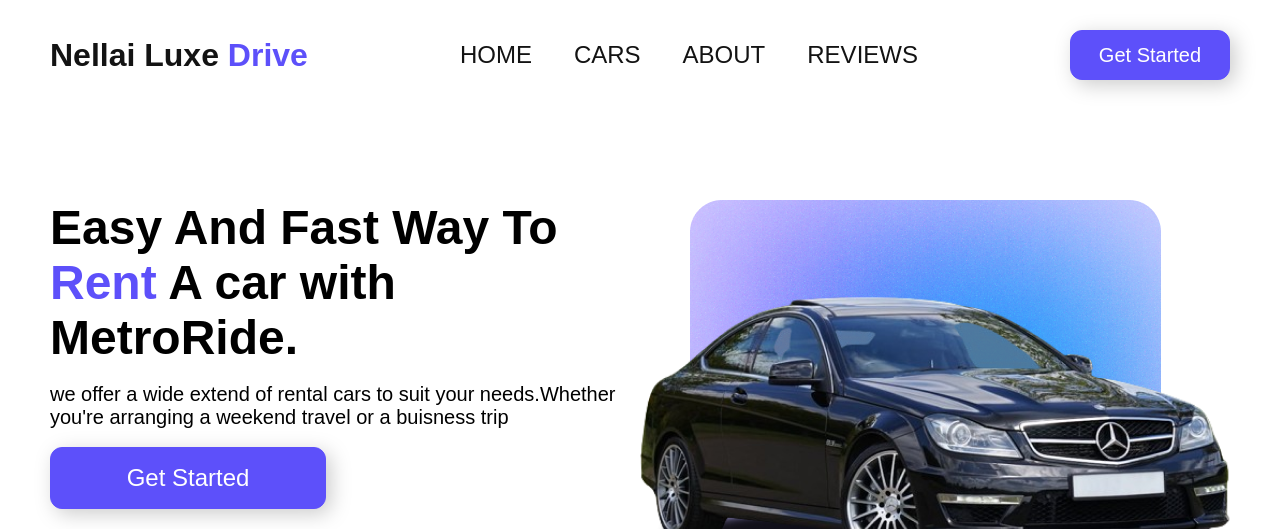
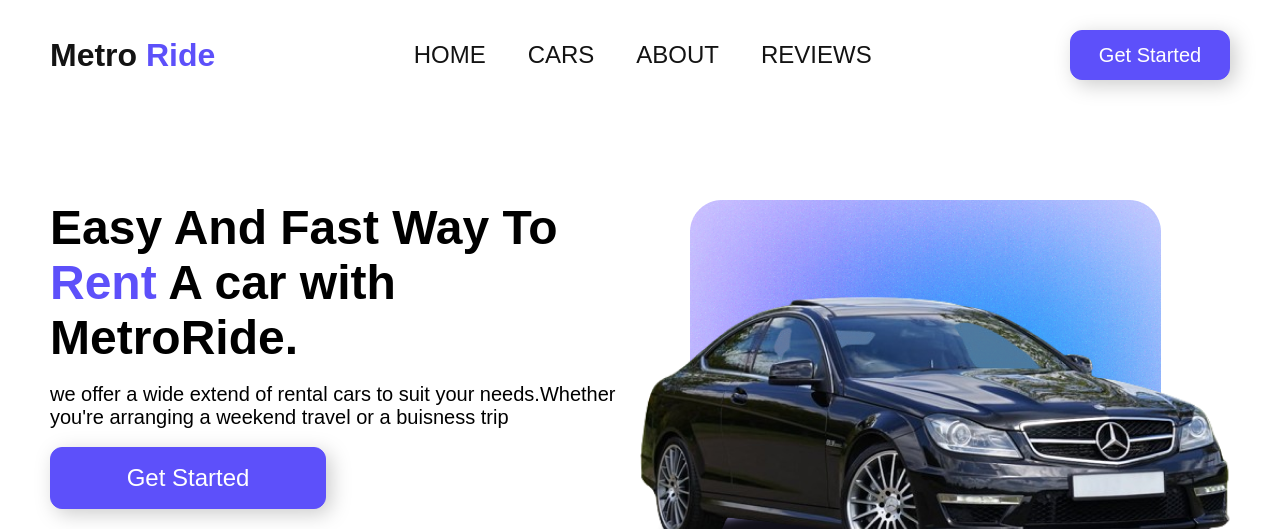
Before and after one commit to Deepakbingu/car-rental-website, a plain HTML site: page index.html in a window 1280 px wide. Shown: the top 529 px of the page. Drawn offline with nearby package versions, Linux system fonts and the light colour scheme; a small style sheet from the web is missing.

Commit message:
Update index.html

```diff
--- a/index.html
+++ b/index.html
@@ -13,13 +13,13 @@
        integrity="sha512-SnH5WK+bZxgPHs44uWIX+LLJAJ9/2PkPkZ5QiAj6Ta86w+fsb2TkcmfRyVX3pBnMFcV7"
        crossorigin="anonymous"
        referrerpolicy="no-referrer">
-    <title>Nellai Luxe Drive</title>
+    <title>Metro Ride</title>
 
 </head>
 <body>
     <nav>
         <a href="index.html" class="brand">
-            <h1>Nellai Luxe <b class="accent">Drive</b></h1>
+            <h1>Metro <b class="accent">Ride</b></h1>
         </a>
         <div class="menu">
             <div class="btn">
```
